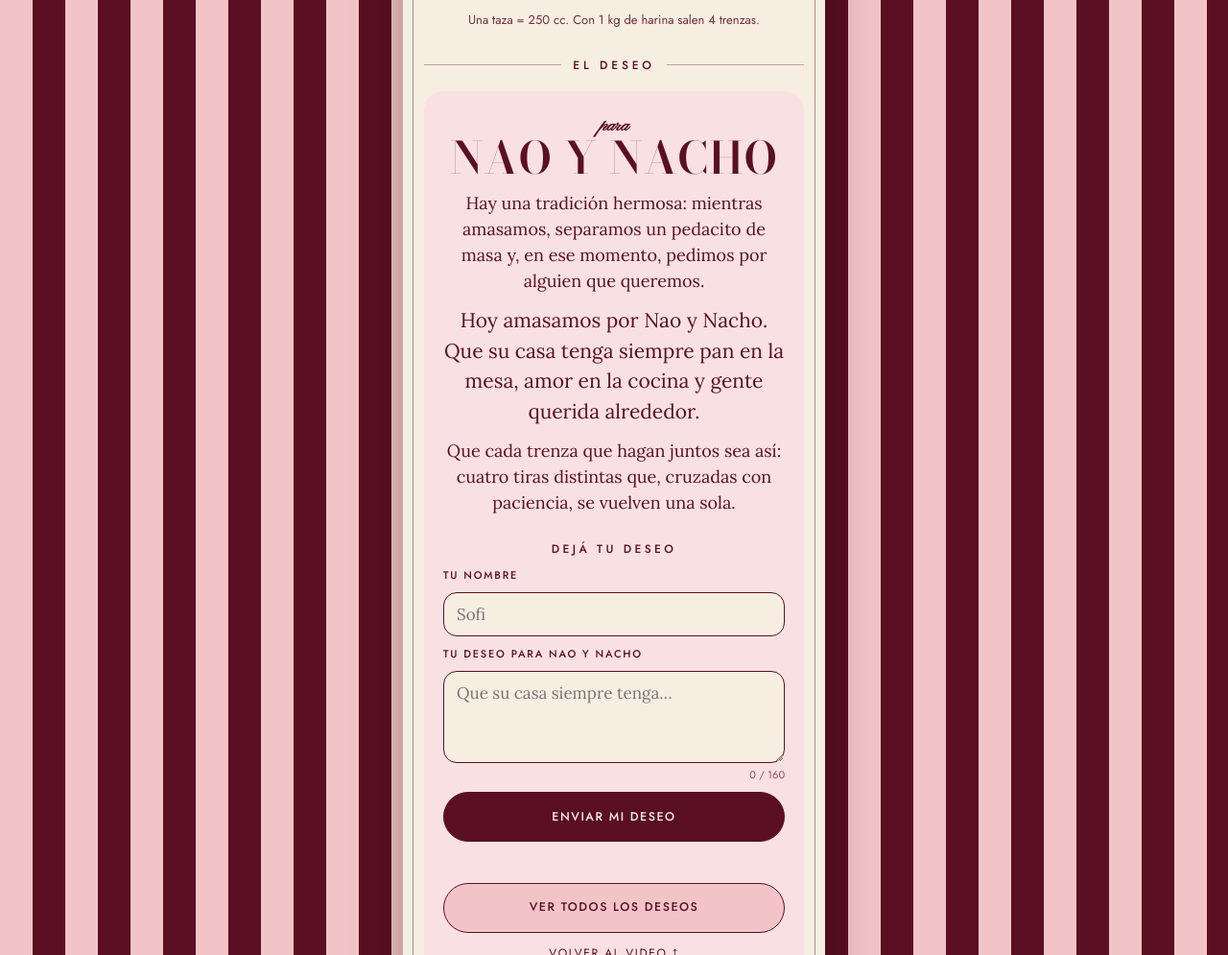
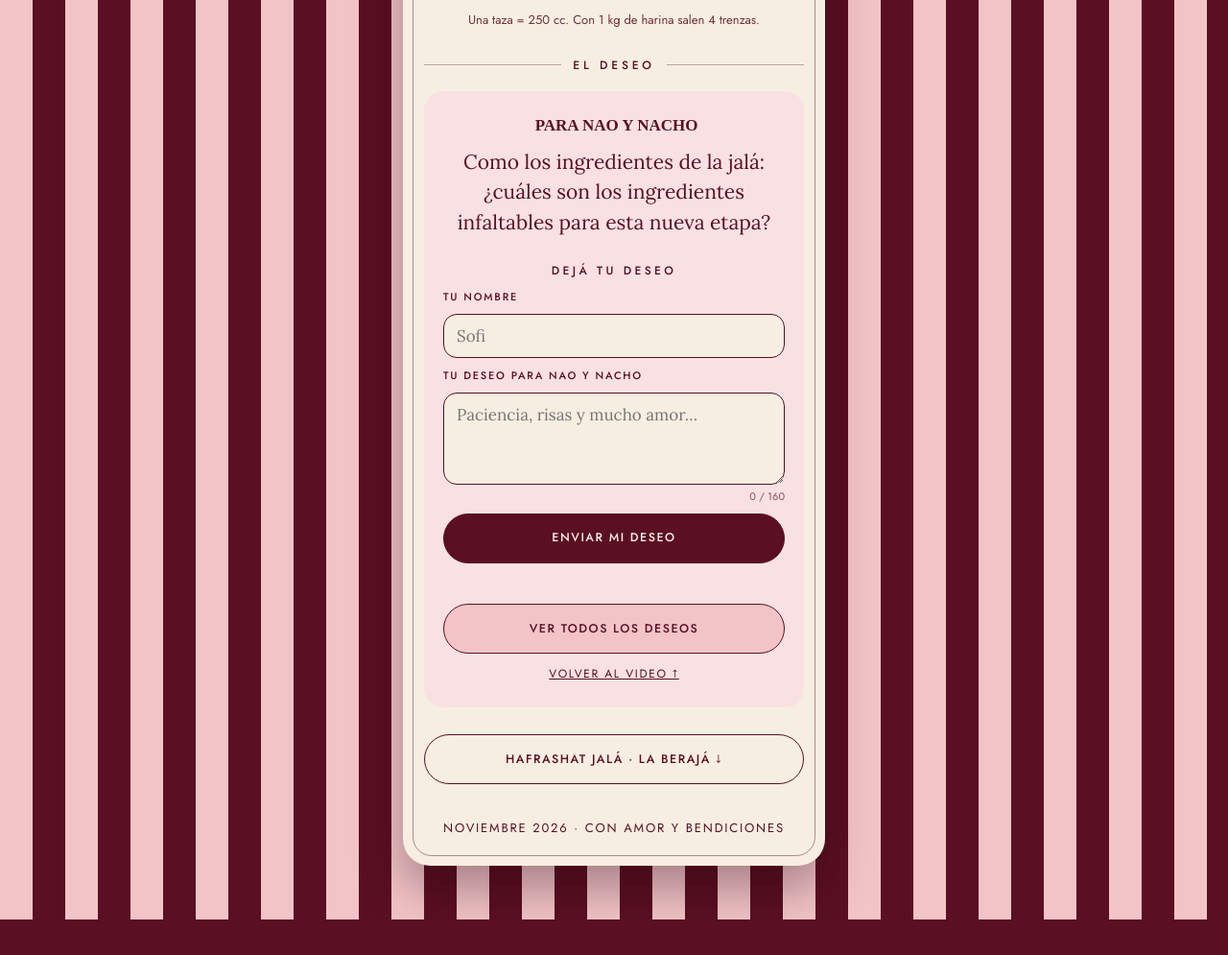
Before and after one commit to danakaplansky/jala-nao, a plain HTML site: page index.html in a window 1280 px wide. Shown: the part 3028-4023 px from the top of the page at 96% size. After the commit the page ends 3986 px from the top, so only its background shows below. Drawn offline with nearby package versions, Linux system fonts and the light colour scheme; a web font is replaced by a local one.

Commit message:
Deseo: pregunta de ingredientes infaltables, sin texto de tradición

```diff
--- a/index.html
+++ b/index.html
@@ -217,6 +217,8 @@
   .ttl em { font-family: var(--script); font-style: normal; font-weight: 700; font-size: .42em; line-height: 1; display: block; margin: .05em 0 .1em; }
   .logo { width: 72px; height: auto; display: block; margin: 2px auto 0; }
   h1.names { font-family: var(--mono); font-weight: 500; font-size: 22px; letter-spacing: .3em; margin: 0 0 0 .3em; line-height: 1.2; white-space: nowrap; }
+  h2.names.sec { font-size: 17px; text-align: center; margin: 0 0 0 .3em; white-space: normal; }
+  .wish .big { text-align: center; }
 </style>
 </head>
 <body>
@@ -287,16 +289,14 @@
   <div class="divider"><span>EL DESEO</span></div>
 
   <section id="deseo" class="wish">
-    <h2 class="ttl"><em>para</em><span>Nao y Nacho</span></h2>
-    <p>Hay una tradición hermosa: mientras amasamos, separamos un pedacito de masa y, en ese momento, pedimos por alguien que queremos.</p>
-    <p class="big">Hoy amasamos por Nao y Nacho. Que su casa tenga siempre pan en la mesa, amor en la cocina y gente querida alrededor.</p>
-    <p>Que cada trenza que hagan juntos sea así: cuatro tiras distintas que, cruzadas con paciencia, se vuelven una sola.</p>
+    <h2 class="names sec">PARA NAO Y NACHO</h2>
+    <p class="big">Como los ingredientes de la jalá: ¿cuáles son los ingredientes infaltables para esta nueva etapa?</p>
     <form class="form" id="dejar-deseo" novalidate>
       <h3>DEJÁ TU DESEO</h3>
       <label for="nombre">TU NOMBRE</label>
       <input id="nombre" name="nombre" maxlength="40" autocomplete="given-name" placeholder="Sofi">
       <label for="texto">TU DESEO PARA NAO Y NACHO</label>
-      <textarea id="texto" name="texto" maxlength="160" placeholder="Que su casa siempre tenga…"></textarea>
+      <textarea id="texto" name="texto" maxlength="160" placeholder="Paciencia, risas y mucho amor…"></textarea>
       <div class="chars" id="chars">0 / 160</div>
       <button class="btn btn-main" type="submit" id="enviar">ENVIAR MI DESEO</button>
       <p class="status" id="status" role="status"></p>
```
